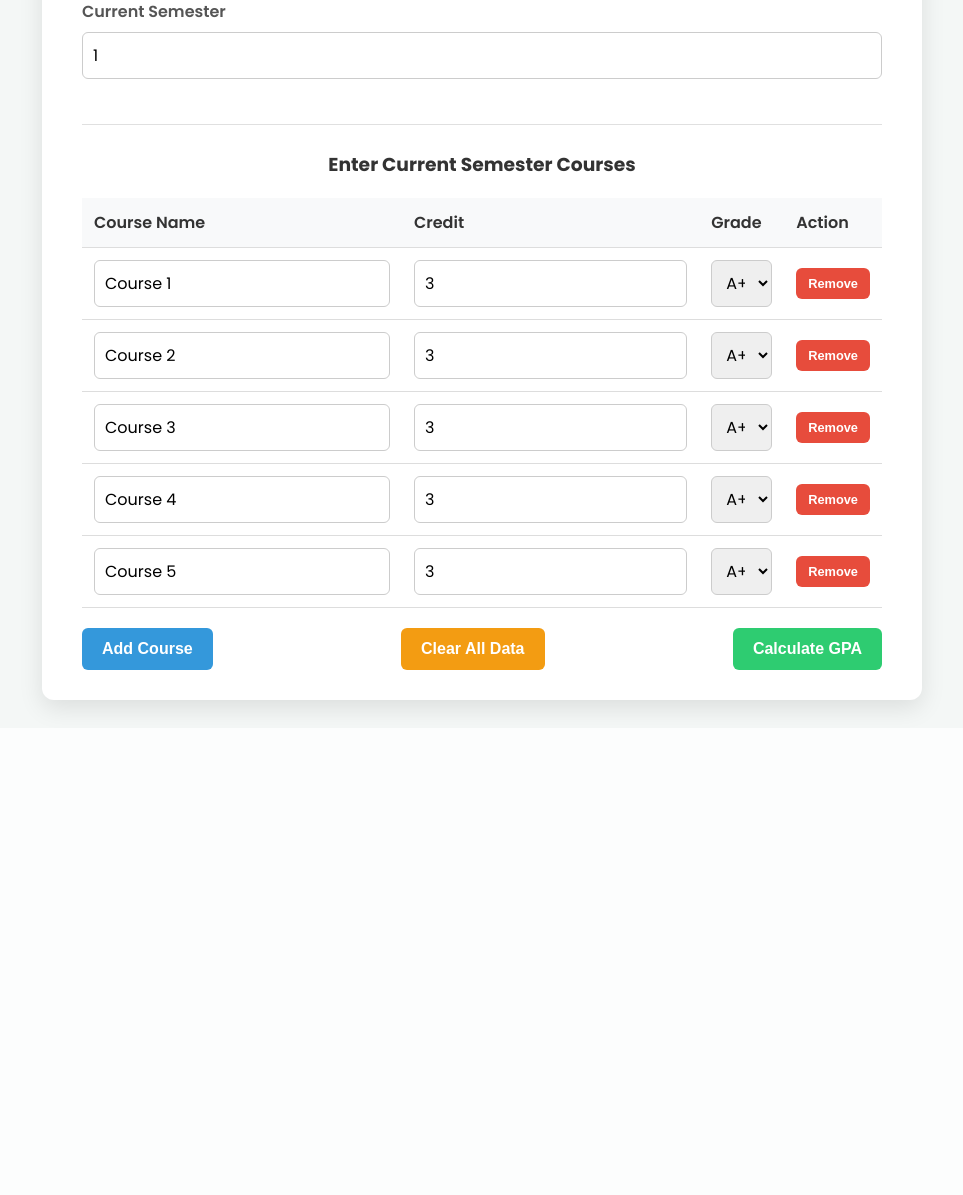
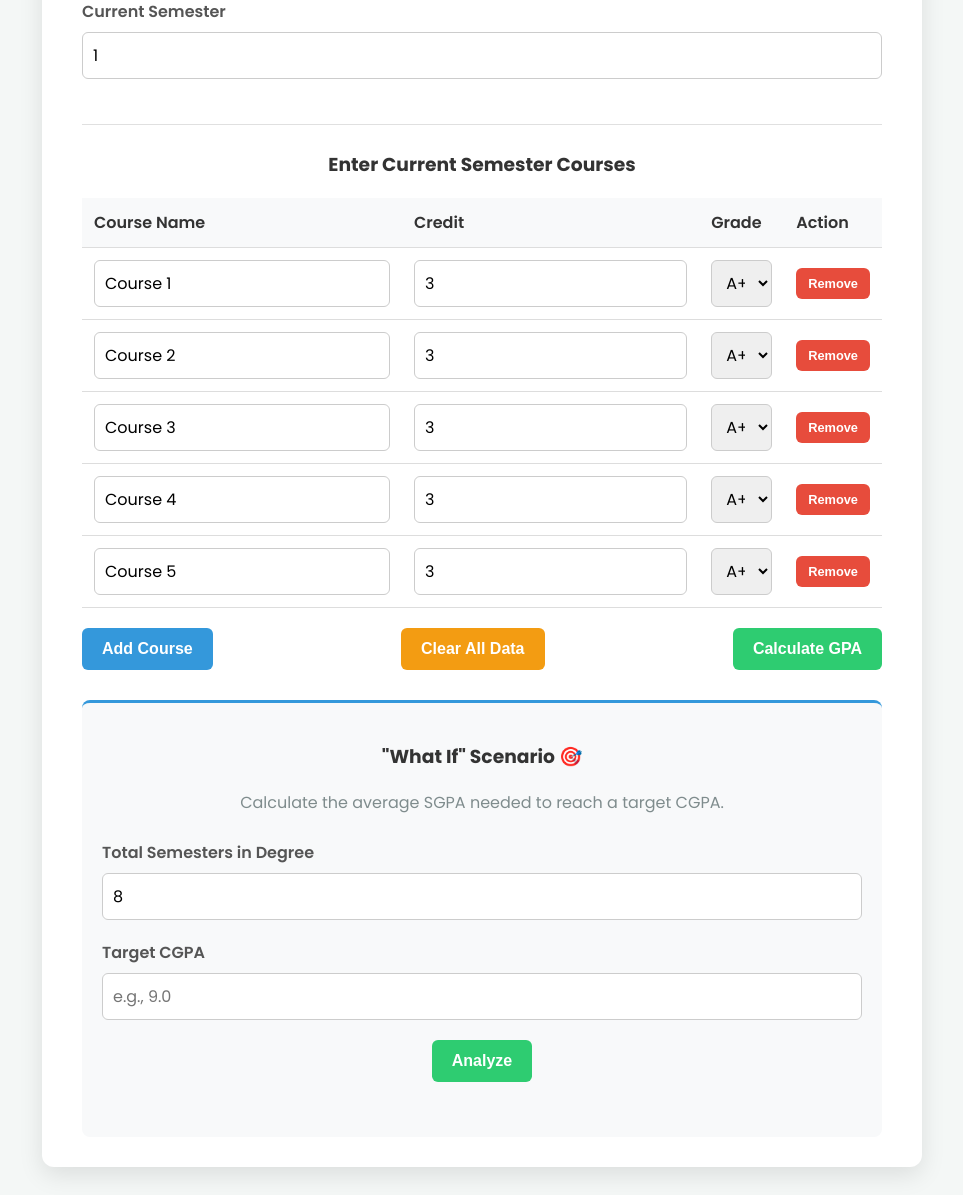
Before and after one commit to srivatsavdevarakonda/clg-gpa-calculator, a Flask app: page / in a window 1280 px wide. Shown: the part 194-1389 px from the top of the page, without its empty margins (158-1121 px from the left). Before the commit the page ends 912 px from the top, so only its background shows below. Run offline with Flask 3, Linux system fonts and the light colour scheme.

Commit message:
Added new section commit

```diff
--- a/static/script.js
+++ b/static/script.js
@@ -1,12 +1,15 @@
 document.addEventListener('DOMContentLoaded', function () {
+    // --- Element Selections ---
     const gpaForm = document.getElementById('gpa-form');
     const addCourseBtn = document.getElementById('add-course-btn');
     const clearDataBtn = document.getElementById('clear-data-btn');
     const courseList = document.getElementById('course-list');
     const semesterInput = document.getElementById('semester-input');
     const previousSgpaContainer = document.getElementById('previous-sgpa-container');
+    const whatIfBtn = document.getElementById('what-if-btn');
+    const whatIfResultEl = document.getElementById('what-if-result');
 
-    // --- DATA HANDLING ---
+    // --- DATA HANDLING (localStorage) ---
 
     // Function to save all form data to localStorage
     const saveData = () => {
@@ -98,7 +101,7 @@ document.addEventListener('DOMContentLoaded', function () {
         courseList.appendChild(row);
     };
 
-    // Unchanged from previous version
+    // Generates the input fields for previous semester SGPAs
     const updatePreviousSgpaFields = () => {
         const semester = parseInt(semesterInput.value, 10);
         previousSgpaContainer.innerHTML = '';
@@ -121,7 +124,7 @@ document.addEventListener('DOMContentLoaded', function () {
 
     // --- EVENT LISTENERS ---
 
-    // Save data on any input change
+    // Save data on any input change in the main form
     gpaForm.addEventListener('input', saveData);
 
     // Add course button
@@ -135,6 +138,54 @@ document.addEventListener('DOMContentLoaded', function () {
         }
     });
 
+    // "What If" calculation logic
+    whatIfBtn.addEventListener('click', () => {
+        const totalSemesters = parseInt(document.getElementById('total-semesters').value);
+        const targetCgpa = parseFloat(document.getElementById('target-cgpa').value);
+        const currentSemester = parseInt(semesterInput.value);
+
+        if (isNaN(totalSemesters) || isNaN(targetCgpa)) {
+            whatIfResultEl.textContent = "Please enter valid numbers for total semesters and target CGPA.";
+            whatIfResultEl.style.color = "#e74c3c"; // Red color for error
+            return;
+        }
+
+        const previousSgpas = [];
+        document.querySelectorAll('input[name="previous_sgpa"]').forEach(input => {
+            if (input.value) { // only consider filled inputs
+                previousSgpas.push(parseFloat(input.value));
+            }
+        });
+
+        // Validate if all previous SGPA fields are filled
+        if (previousSgpas.length !== currentSemester - 1) {
+            whatIfResultEl.textContent = "Please fill in all previous semester SGPAs.";
+            whatIfResultEl.style.color = "#e74c3c";
+            return;
+        }
+
+        const completedSgpaSum = previousSgpas.reduce((sum, gpa) => sum + gpa, 0);
+        const remainingSems = totalSemesters - (currentSemester - 1);
+
+        if (remainingSems <= 0) {
+            whatIfResultEl.textContent = "You have already completed all semesters.";
+            whatIfResultEl.style.color = "#34495e"; // Neutral color
+            return;
+        }
+
+        const requiredTotalPoints = targetCgpa * totalSemesters;
+        const pointsNeeded = requiredTotalPoints - completedSgpaSum;
+        const requiredAvgSgpa = pointsNeeded / remainingSems;
+
+        if (requiredAvgSgpa > 10.0) {
+            whatIfResultEl.innerHTML = `To reach <strong>${targetCgpa}</strong> is not possible. You would need an average SGPA of <strong style="color: #e74c3c;">${requiredAvgSgpa.toFixed(2)}</strong>.`;
+        } else if (requiredAvgSgpa < 0) {
+            whatIfResultEl.innerHTML = `You have already surpassed your target CGPA of <strong>${targetCgpa}</strong>! Keep up the good work.`;
+        } else {
+            whatIfResultEl.innerHTML = `To reach a CGPA of <strong>${targetCgpa}</strong>, you need an average SGPA of <strong style="color: #2ecc71;">${requiredAvgSgpa.toFixed(2)}</strong> over the next ${remainingSems} semester(s).`;
+        }
+    });
+
     // --- INITIALIZATION ---
     loadData();
 });
--- a/static/style.css
+++ b/static/style.css
@@ -151,6 +151,23 @@ button {
     transform: translateY(-2px);
 }
 
+/* "What If" Section Styling */
+.what-if-container {
+    margin-top: 30px;
+    padding: 20px;
+    background-color: #f8f9fa;
+    border-radius: 8px;
+    border-top: 3px solid #3498db;
+}
+
+.what-if-result {
+    margin-top: 15px;
+    font-size: 1.2rem;
+    font-weight: 600;
+    padding: 10px;
+    border-radius: 5px;
+}
+
 /* Results Styling */
 .results {
     margin-top: 30px;
--- a/templates/index.html
+++ b/templates/index.html
@@ -12,16 +12,13 @@
         <p>Estimate your SGPA and CGPA. Your data is saved automatically in your browser.</p>
 
         <form action="/" method="post" id="gpa-form">
-            <!-- Semester Input -->
             <div class="form-group">
                 <label for="semester-input">Current Semester</label>
                 <input type="number" id="semester-input" name="semester" min="1" max="10" value="1" required>
             </div>
 
-            <!-- Container for Previous SGPA inputs -->
             <div id="previous-sgpa-container">
-                <!-- JavaScript will populate this area -->
-            </div>
+                </div>
 
             <hr>
 
@@ -36,8 +33,7 @@
                     </tr>
                 </thead>
                 <tbody id="course-list">
-                    <!-- Rows will be added dynamically by JavaScript -->
-                </tbody>
+                    </tbody>
             </table>
 
             <div class="actions">
@@ -47,7 +43,21 @@
             </div>
         </form>
 
-        <!-- Display Results -->
+        <div class="what-if-container">
+            <h3>"What If" Scenario 🎯</h3>
+            <p>Calculate the average SGPA needed to reach a target CGPA.</p>
+            <div class="form-group">
+                <label for="total-semesters">Total Semesters in Degree</label>
+                <input type="number" id="total-semesters" value="8" min="1">
+            </div>
+            <div class="form-group">
+                <label for="target-cgpa">Target CGPA</label>
+                <input type="number" id="target-cgpa" placeholder="e.g., 9.0" step="0.01" min="0" max="10">
+            </div>
+            <button type="button" id="what-if-btn" class="calculate-btn">Analyze</button>
+            <div id="what-if-result" class="what-if-result"></div>
+        </div>
+
         {% if results_exist %}
         <div class="results">
             <h2>Your Results ✨</h2>
```
